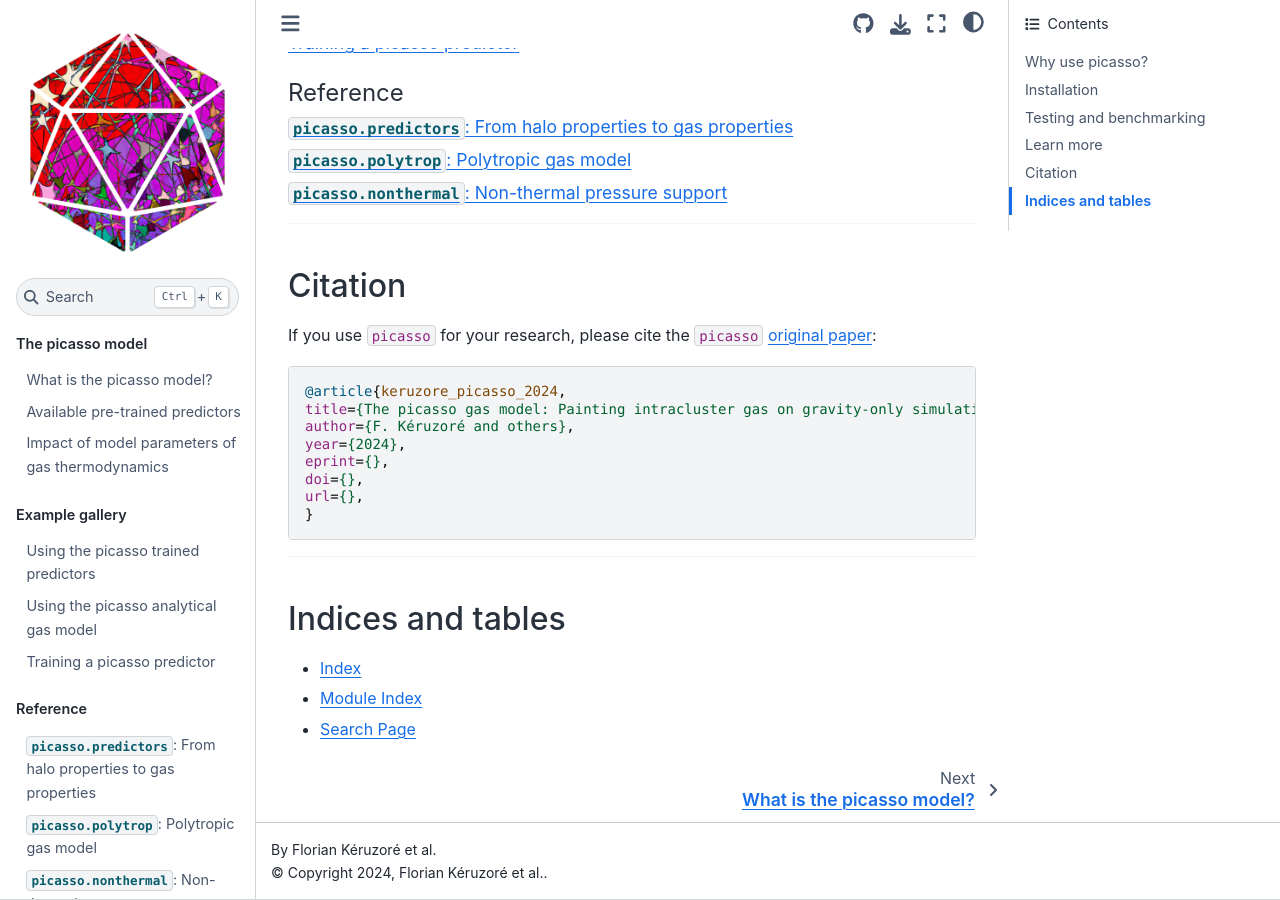
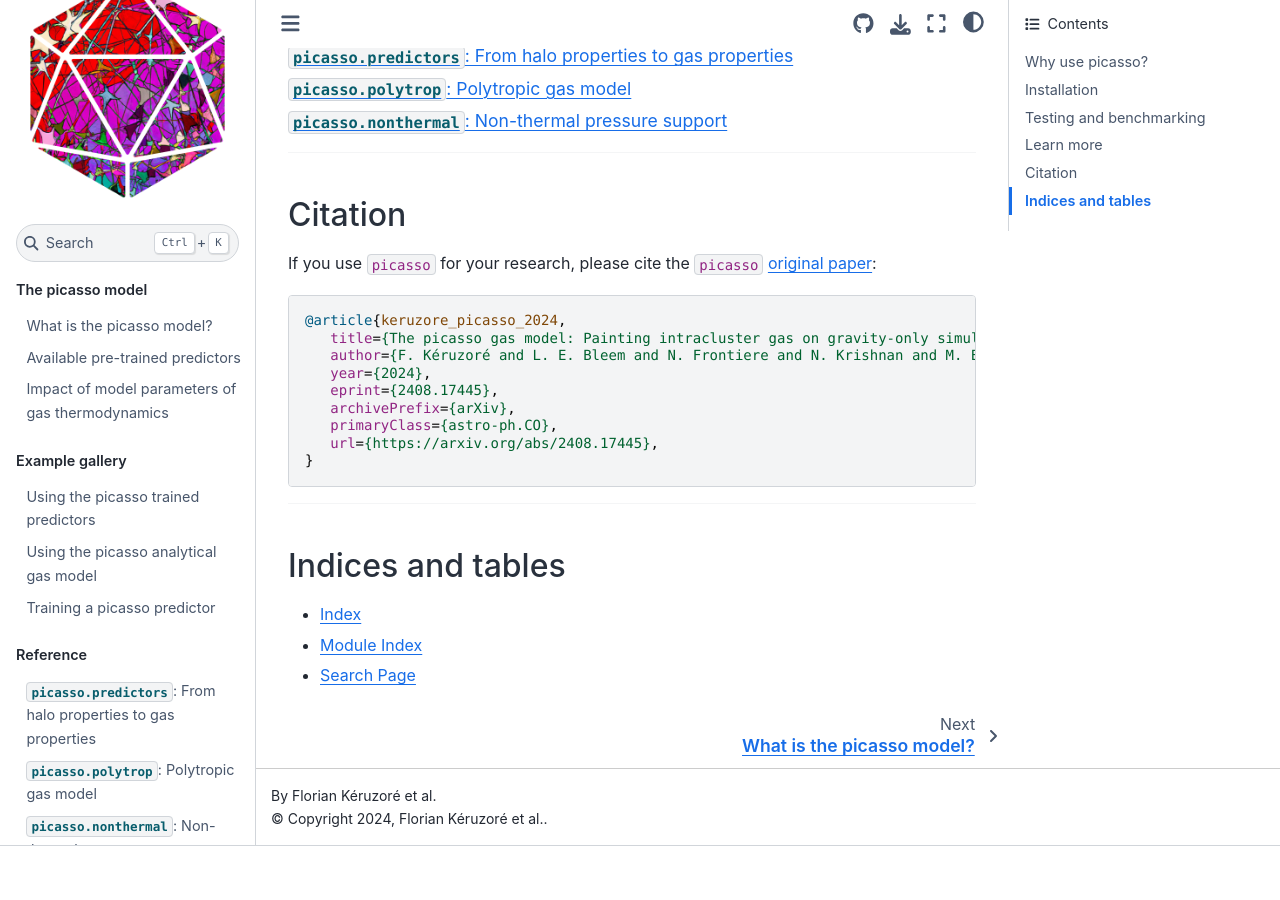
Before and after one commit to fkeruzore/picasso, a Sphinx documentation site: the page built from docs/index.rst, in a window 1280 px wide and 900 px high, scrolled down 2288 px. Built offline with Sphinx 7.4.7 and the Sphinx Book theme 1.1.4, drawn with Linux system fonts in a browser that asks for light colours; after the commit the page ends 3134 px from its top, so only the background shows below that; some of the changed text lies outside the part shown.

Commit message:
add reference to arXiv

```diff
--- a/docs/index.rst
+++ b/docs/index.rst
@@ -16,14 +16,6 @@ picasso
 ``picasso`` is a model that makes predictions for the thermodynamic properties of the gas in massive dark matter halos from gravity-only cosmological simulations.
 It combines an analytical model of gas properties as a function of gravitational potential with a neural network predicting the parameters of said model.
 It is released here as a Python package, combining an implementation of the gas model based on `JAX <https://jax.readthedocs.io/en/latest/>`_ and `flax <https://flax.readthedocs.io/en/latest/index.html>`_, and models that have been pre-trained to reproduce gas properties from hydrodynamic simulations.
-
-.. div:: sd-text-center sd-font-bold
-
-   ⚠️🚧🚧🚧⚠️
-   WARNING: picasso is under development, its first release will be announced soon.
-   ⚠️🚧🚧🚧⚠️
-
-
 
 Why use picasso?
 ^^^^^^^^^^^^^^^^
@@ -156,12 +148,13 @@ If you use ``picasso`` for your research, please cite the ``picasso`` `original
 .. code-block:: bibtex
 
    @article{keruzore_picasso_2024,
-   title={The picasso gas model: Painting intracluster gas on gravity-only simulations},
-   author={F. Kéruzoré and others},
-   year={2024},
-   eprint={},
-   doi={},
-   url={},
+      title={The picasso gas model: Painting intracluster gas on gravity-only simulations},
+      author={F. Kéruzoré and L. E. Bleem and N. Frontiere and N. Krishnan and M. Buehlmann and J. D. Emberson and S. Habib and P. Larsen},
+      year={2024},
+      eprint={2408.17445},
+      archivePrefix={arXiv},
+      primaryClass={astro-ph.CO},
+      url={https://arxiv.org/abs/2408.17445},
    }
 
 ----
--- a/docs/model/trained_models.rst
+++ b/docs/model/trained_models.rst
@@ -7,7 +7,7 @@ They are all accessible in the ``picasso.predictors`` module.
 576 runs
 --------
 
-The six models described in Kéruzoré+24.
+The six models described in [Kéruzoré et al. (2024)](https://arxiv.org/abs/2408.17445).
 
 * Underlying cosmology: Planck 2020 (:math:`\Omega_{\rm cdm} = 0.26067`, :math:`\omega_{\rm b} = 0.02242`, :math:`h = 0.6766`, :math:`\sigma_8 = 0.8102`, :math:`n_s = 0.9665`, :math:`w = −1`), :math:`\Omega_k = 0`, :math:`\Sigma m_\nu = 0`
 * :math:`L_{\rm box} = 576 h^{−1} \; {\rm Mpc}`, :math:`L_{\rm box} = 576 \; h^{−1}{\rm Mpc}`, :math:`2304^3` particles (Gravity-only particle mass: :math:`m_m = 1.34 \times 10^9 \; h^{-1}M_\odot`).
```
Also changed, not shown: README.md (+5 -8 lines), docs/notebooks/plot_model_params.ipynb.
